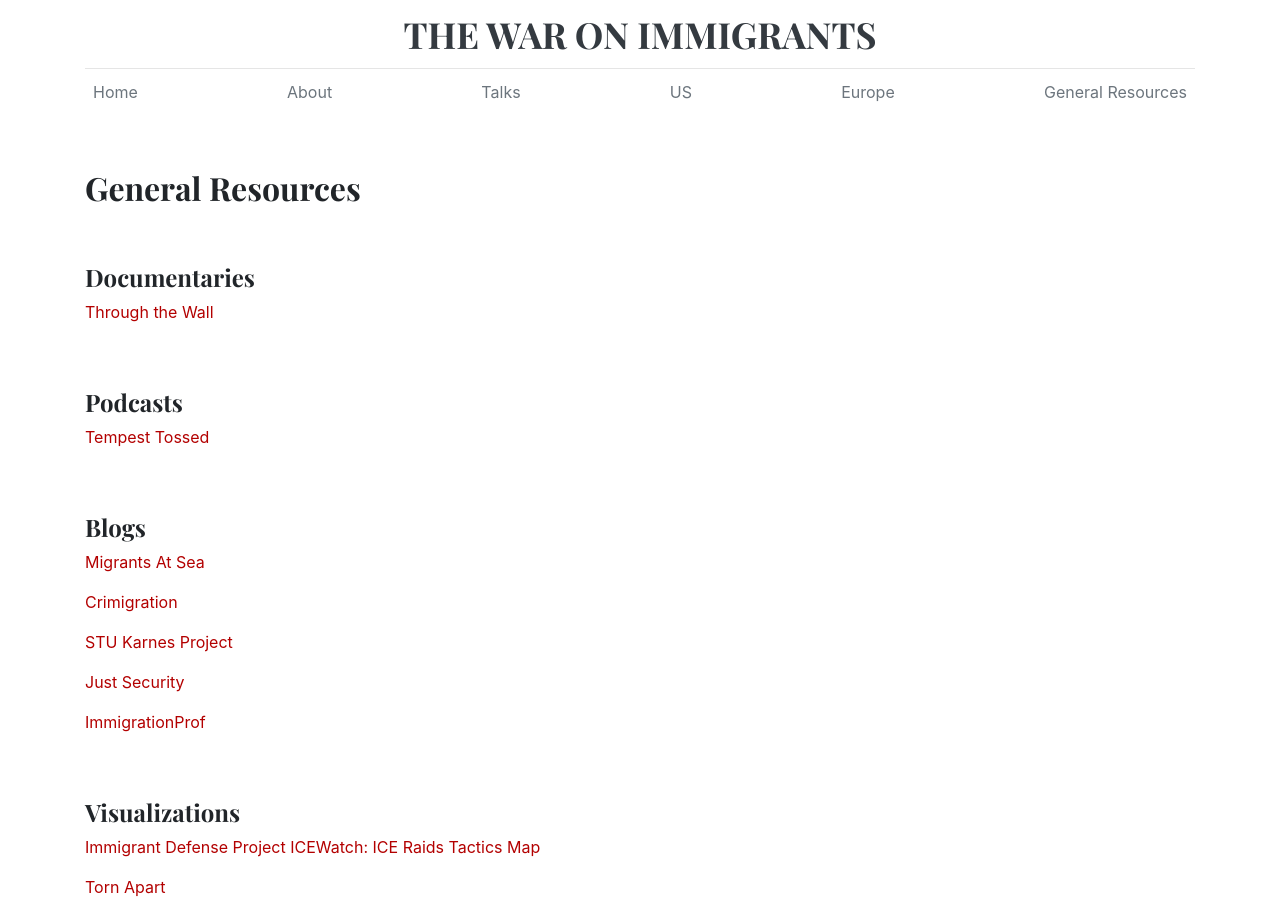
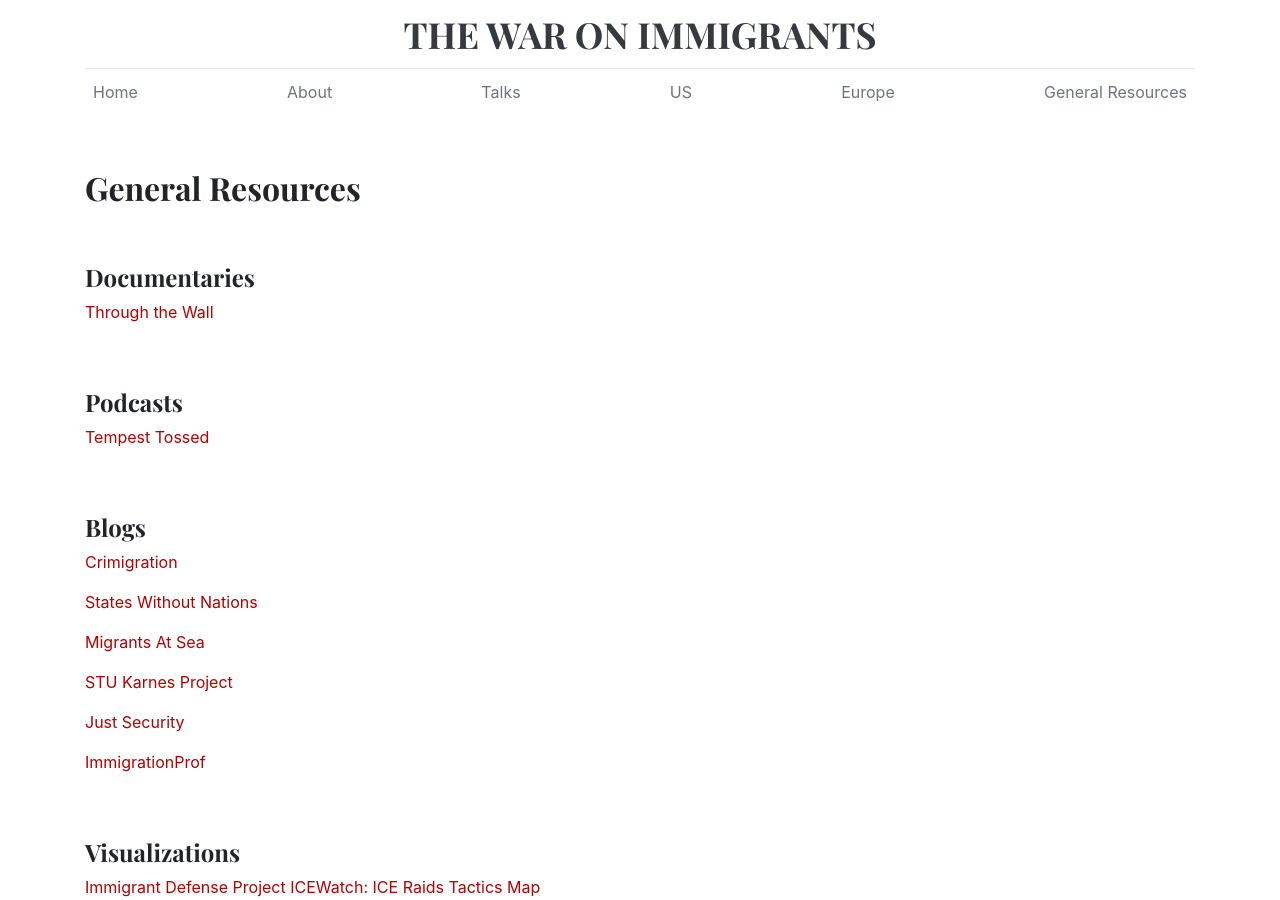
Before and after one commit to waronimmigrants/waronimmigrants.github.io, a Jekyll site: the page built from resources.html, in a window 1280 px wide and 900 px high. Built offline with Jekyll 4.4.1, drawn with Linux system fonts in a browser that asks for light colours.

Commit message:
resources

```diff
--- a/resources.html
+++ b/resources.html
@@ -41,9 +41,11 @@ permalink: resources
 
 <h4>Blogs</h4>
 
+<p><a href="http://crimmigration.com/">Crimigration</a></p>
+
+<p><a href="http://stateswithoutnations.blogspot.com/">States Without Nations</a></p>
+
 <p><a href="https://migrantsatsea.org/">Migrants At Sea</a></p>
-
-<p><a href="http://crimmigration.com/">Crimigration</a></p>
 
 <p><a href="https://stukarnes.wordpress.com/">STU Karnes Project</a></p>
 
```
Also changed, not shown: 1 other file.
